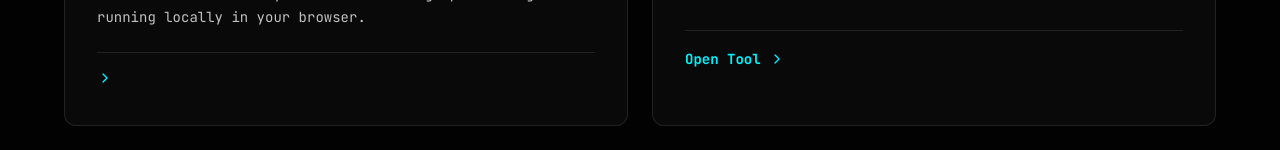
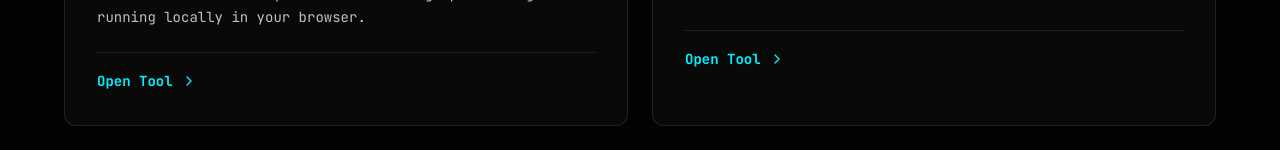
Before and after one commit to jannatlessan/aso-studio-pro_latest, a React (Vite) app: page /tools in a window 1280 px wide. Shown: the part 782-932 px from the top of the page. Built offline with nearby package versions, Linux system fonts and the light colour scheme; a web font is replaced by a local one.

Commit message:
fix(ui): add missing action text to VideoToGif card

```diff
--- a/src/pages/Tools/ToolsList.tsx
+++ b/src/pages/Tools/ToolsList.tsx
@@ -41,7 +41,8 @@ const tools = [
     icon: Film,
     path: "/tools/video-to-gif",
     status: "Trending",
-    color: "rose"
+    color: "rose",
+    actionLabel: "Open Tool"
   },
   {
     id: "QR-001",
```
